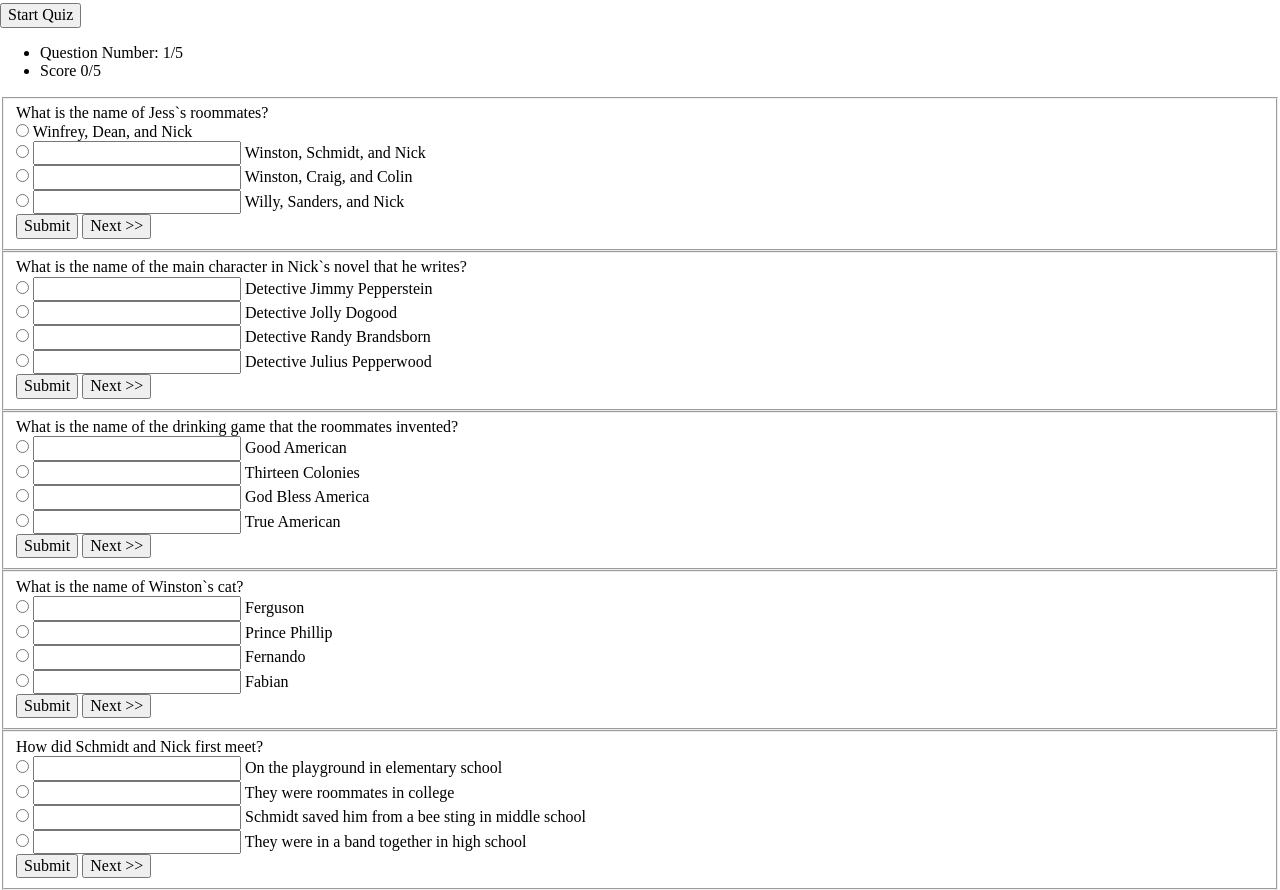
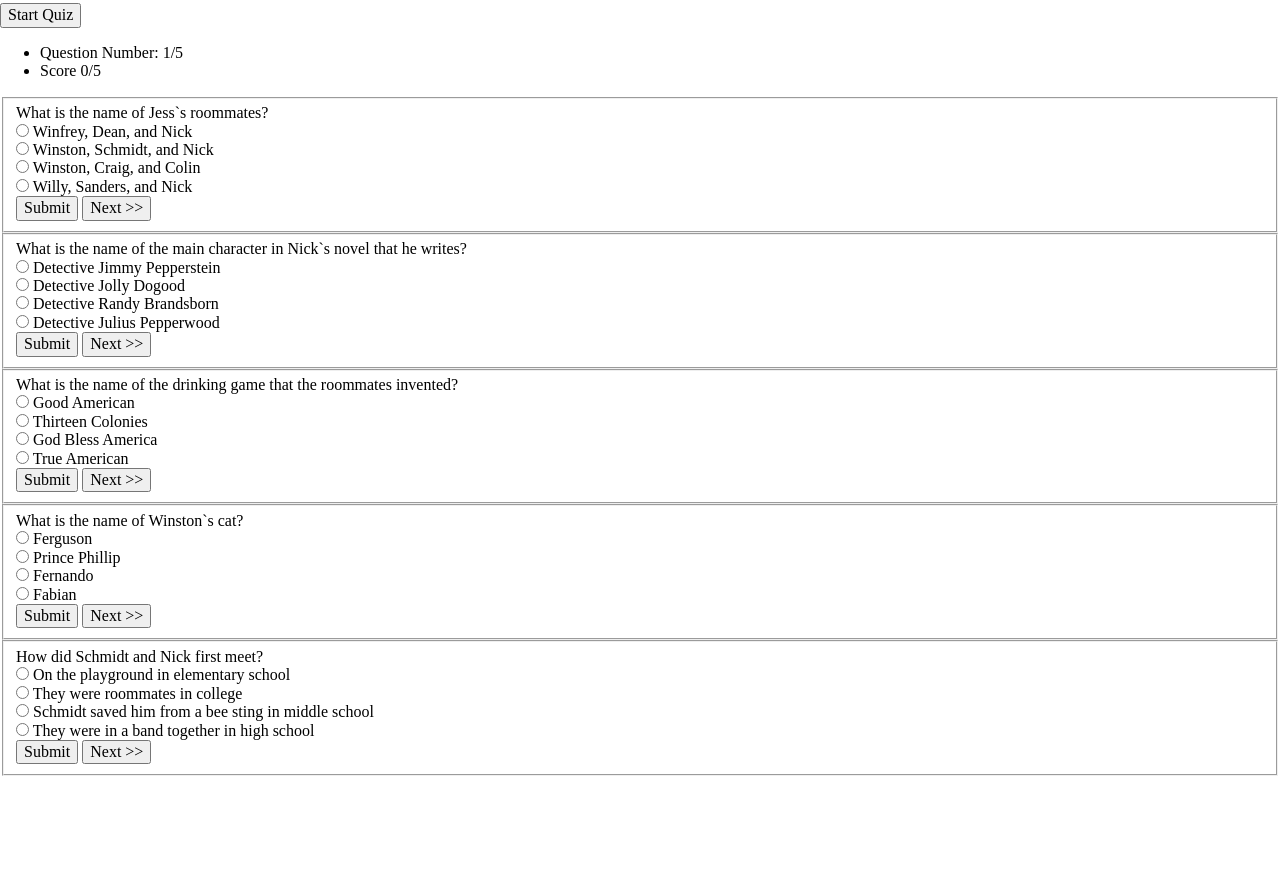
Before and after one commit to derek-arrotta/quiz-app, a plain HTML site: page index.html in a window 1280 px wide. Shown: the part 506-1396 px from the top of the page. After the commit the page ends 1282 px from the top, so only its background shows below. Drawn offline with nearby package versions, Linux system fonts and the light colour scheme.

Commit message:
deleted all mistake "<input required>" lines

```diff
--- a/index.html
+++ b/index.html
@@ -43,22 +43,18 @@
           <div class="answers">
             <div id="option-container-0">
               <input type="radio" name="options" id="option1" value="Winfrey, Dean, and Nick" tabindex="1" required>
-
               <label for="option1">Winfrey, Dean, and Nick</label>
             </div>
             <div id="option-container-1">
               <input type="radio" name="options" id="option2" value="Winston, Schmidt, and Nick" tabindex="2" required>
-              <input required>
               <label for="option1">Winston, Schmidt, and Nick</label>
             </div>
             <div id="option-container-2">
               <input type="radio" name="options" id="option3" value="Winston, Craig, and Colin" tabindex="3" required>
-              <input required>
               <label for="option1">Winston, Craig, and Colin</label>
             </div>
             <div id="option-container-3">
               <input type="radio" name="options" id="option4" value="Willy, Sanders, and Nick" tabindex="4" required>
-              <input required>
               <label for="option1">Willy, Sanders, and Nick</label>
             </div>
           </div>
@@ -78,22 +74,18 @@
           <div class="answers">
             <div id="option-container-0">
               <input type="radio" name="options" id="option1" value="Detective Jimmy Pepperstein" tabindex="1" required>
-              <input required>
               <label for="option1">Detective Jimmy Pepperstein</label>
             </div>
             <div id="option-container-1">
               <input type="radio" name="options" id="option2" value="Detective Jolly Dogood" tabindex="2" required>
-              <input required>
               <label for="option1">Detective Jolly Dogood</label>
             </div>
             <div id="option-container-2">
               <input type="radio" name="options" id="option3" value="Detective Randy Brandsborn" tabindex="3" required>
-              <input required>
               <label for="option1">Detective Randy Brandsborn</label>
             </div>
             <div id="option-container-3">
               <input type="radio" name="options" id="option4" value="Detective Julius Pepperwood" tabindex="4" required>
-              <input required>
               <label for="option1">Detective Julius Pepperwood</label>
             </div>
           </div>
@@ -113,22 +105,18 @@
           <div class="answers">
             <div id="option-container-0">
               <input type="radio" name="options" id="option1" value="Good American" tabindex="1" required>
-              <input required>
               <label for="option1">Good American</label>
             </div>
             <div id="option-container-1">
               <input type="radio" name="options" id="option2" value="Thirteen Colonies" tabindex="2" required>
-              <input required>
               <label for="option1">Thirteen Colonies</label>
             </div>
             <div id="option-container-2">
               <input type="radio" name="options" id="option3" value="God Bless America" tabindex="3" required>
-              <input required>
               <label for="option1">God Bless America</label>
             </div>
             <div id="option-container-3">
               <input type="radio" name="options" id="option4" value="True American" tabindex="4" required>
-              <input required>
               <label for="option1">True American</label>
             </div>
           </div>
@@ -148,22 +136,18 @@
           <div class="answers">
             <div id="option-container-0">
               <input type="radio" name="options" id="option1" value="Ferguson" tabindex="1" required>
-              <input required>
               <label for="option1">Ferguson</label>
             </div>
             <div id="option-container-1">
               <input type="radio" name="options" id="option2" value="Prince Phillip" tabindex="2" required>
-              <input required>
               <label for="option1">Prince Phillip</label>
             </div>
             <div id="option-container-2">
               <input type="radio" name="options" id="option3" value="Fernando" tabindex="3" required>
-              <input required>
               <label for="option1">Fernando</label>
             </div>
             <div id="option-container-3">
               <input type="radio" name="options" id="option4" value="Fabian" tabindex="4" required>
-              <input required>
               <label for="option1">Fabian</label>
             </div>
           </div>
@@ -183,22 +167,18 @@
           <div class="answers">
             <div id="option-container-0">
               <input type="radio" name="options" id="option1" value="On the playground in elementary school" tabindex="1" required>
-              <input required>
               <label for="option1">On the playground in elementary school</label>
             </div>
             <div id="option-container-1">
               <input type="radio" name="options" id="option2" value="They were roommates in college" tabindex="2" required>
-              <input required>
               <label for="option1">They were roommates in college</label>
             </div>
             <div id="option-container-2">
               <input type="radio" name="options" id="option3" value="Schmidt saved him from a bee sting in middle school" tabindex="3" required>
-              <input required>
               <label for="option1">Schmidt saved him from a bee sting in middle school</label>
             </div>
             <div id="option-container-3">
               <input type="radio" name="options" id="option4" value="They were in a band together in high school" tabindex="4" required>
-              <input required>
               <label for="option1">They were in a band together in high school</label>
             </div>
           </div>
```
